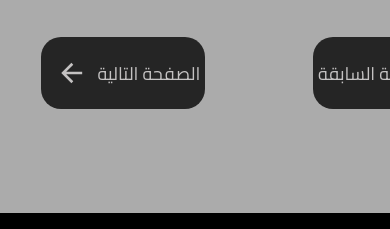
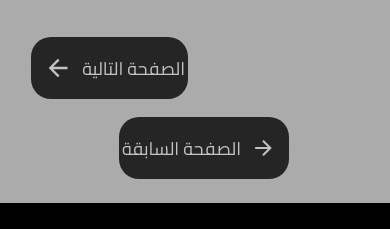
Before and after one commit to mina-girges/ava_musa, a plain HTML site: page data/Media/src/media_pic/pic.html in a window 390 px wide. Shown: the part 5671-5900 px from the top of the page. Drawn offline with Linux system fonts and the light colour scheme; a web font is replaced by a local one.

Commit message:
Update media_pic_but_card.css

```diff
--- a/assets/css/media_pic_but_card.css
+++ b/assets/css/media_pic_but_card.css
@@ -297,11 +297,16 @@
 }
 
 @media only screen and (max-width: 410px) {
+    .pagination .button{
+        padding: 10px 3px;
+        font-size: 16px;
+    }
+
     .pagination .button--right {
         font-size: 18px;
         justify-content: center;
         grid-column: 1;
-        transform: translate(90px, 0);
+        transform: translate(-100px, 80px);
         width: 80%;
     }
 
@@ -309,7 +314,7 @@
         font-size: 18px;
         justify-content: center;
         grid-column: 1;
-        transform: translate(25px, 0);
+        transform: translate(15px, 0);
         width: 80%;
     }
 
@@ -317,7 +322,6 @@
         width: 60px;
         height: 40px;
         color: inherit;
-        margin-right: 10px;
-        margin-left: 10px;
+
     }
 }
```
